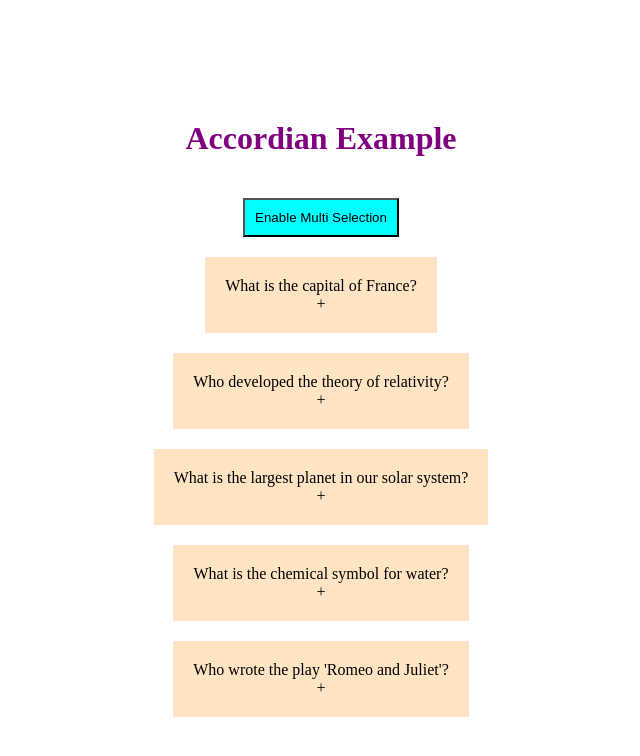
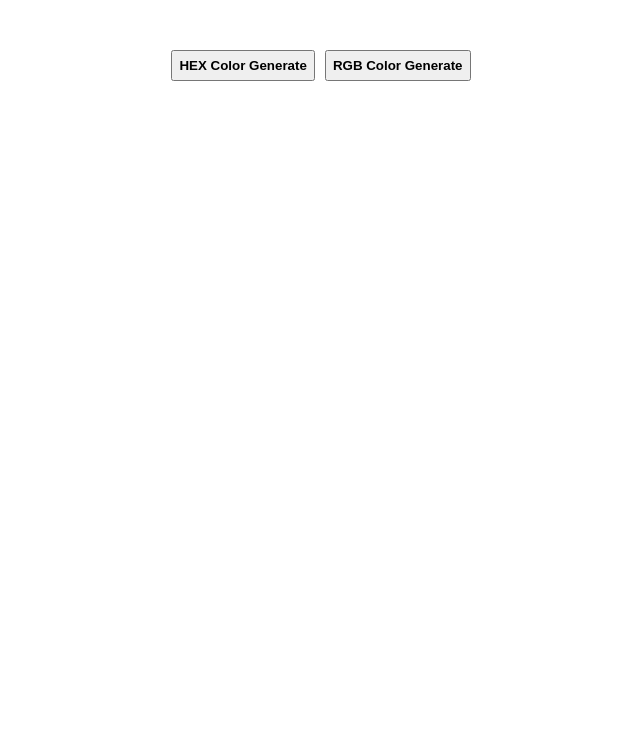
Before and after one commit to mdmehedi121888/React-Projects, a React (Vite) app: page / in a window 1280 px wide. Shown: the top 756 px of the page, without its empty margins (319-959 px from the left). Built offline with nearby package versions, Linux system fonts and the light colour scheme.

Commit message:
random color project complete

```diff
--- a/src/App.css
+++ b/src/App.css
@@ -0,0 +1,3 @@
+body{
+    margin: 0;
+}
--- a/src/App.jsx
+++ b/src/App.jsx
@@ -1,9 +1,12 @@
 import Accordian from "./components/accordian";
+import RandomColorGenarator from "./components/random-color";
+import "./App.css";
 
 function App() {
   return (
     <div>
-      <Accordian />
+      {/* <Accordian /> */}
+      <RandomColorGenarator />
     </div>
   );
 }
--- /dev/null
+++ b/src/components/random-color/index.jsx
@@ -0,0 +1,47 @@
+import { useState } from "react";
+import "./style.css";
+export default function RandomColorGenarator() {
+  const [bgColor, setBGColor] = useState("#FFFFFF");
+
+  const randomValue = (limit) => Math.floor(Math.random() * limit);
+
+  const generateHexColor = () => {
+    const hexValues = "0123456789ABCDEF";
+    let color = "#";
+    for (let i = 0; i < 6; ++i) {
+      color += hexValues[randomValue(15)];
+    }
+    return color;
+  };
+
+  const generateRgbColor = () => {
+    const r = randomValue(255);
+    const g = randomValue(255);
+    const b = randomValue(255);
+    return `rgb(${r},${g},${b})`;
+  };
+
+  const handleGenerateColor = (type) => {
+    const newColor = type === "hex" ? generateHexColor() : generateRgbColor();
+    setBGColor(newColor);
+  };
+
+  return (
+    <div className="random-color-section" style={{ backgroundColor: bgColor }}>
+      <div className="button-section">
+        <button onClick={() => handleGenerateColor("hex")}>
+          HEX Color Generate
+        </button>
+        <button onClick={() => handleGenerateColor("rgb")}>
+          RGB Color Generate
+        </button>
+      </div>
+
+      <div>
+        <h1 style={{ textAlign: "center", color: "white" }}>
+          Background Color: {bgColor}
+        </h1>
+      </div>
+    </div>
+  );
+}
--- /dev/null
+++ b/src/components/random-color/style.css
@@ -0,0 +1,19 @@
+.random-color-section {
+  margin: 0;
+  min-width: 100vw;
+  min-height: 100vh;
+}
+
+
+.button-section{
+     display: flex;
+    justify-content: center;
+    padding-top: 50px;
+    gap: 10px;
+}
+
+.button-section button{
+    padding: 6px;
+    font-weight: bolder;
+    cursor: pointer;
+}
--- a/src/index.css
+++ b/src/index.css
@@ -0,0 +1,3 @@
+body{
+    margin: 0;
+}
--- a/src/main.jsx
+++ b/src/main.jsx
@@ -1,5 +1,5 @@
 import { createRoot } from "react-dom/client";
+import App from "./App.jsx";
 import "./index.css";
-import App from "./App.jsx";
 
 createRoot(document.getElementById("root")).render(<App />);
```
Also changed, not shown: 1 other file (tests, documents, lock files or other folders).
